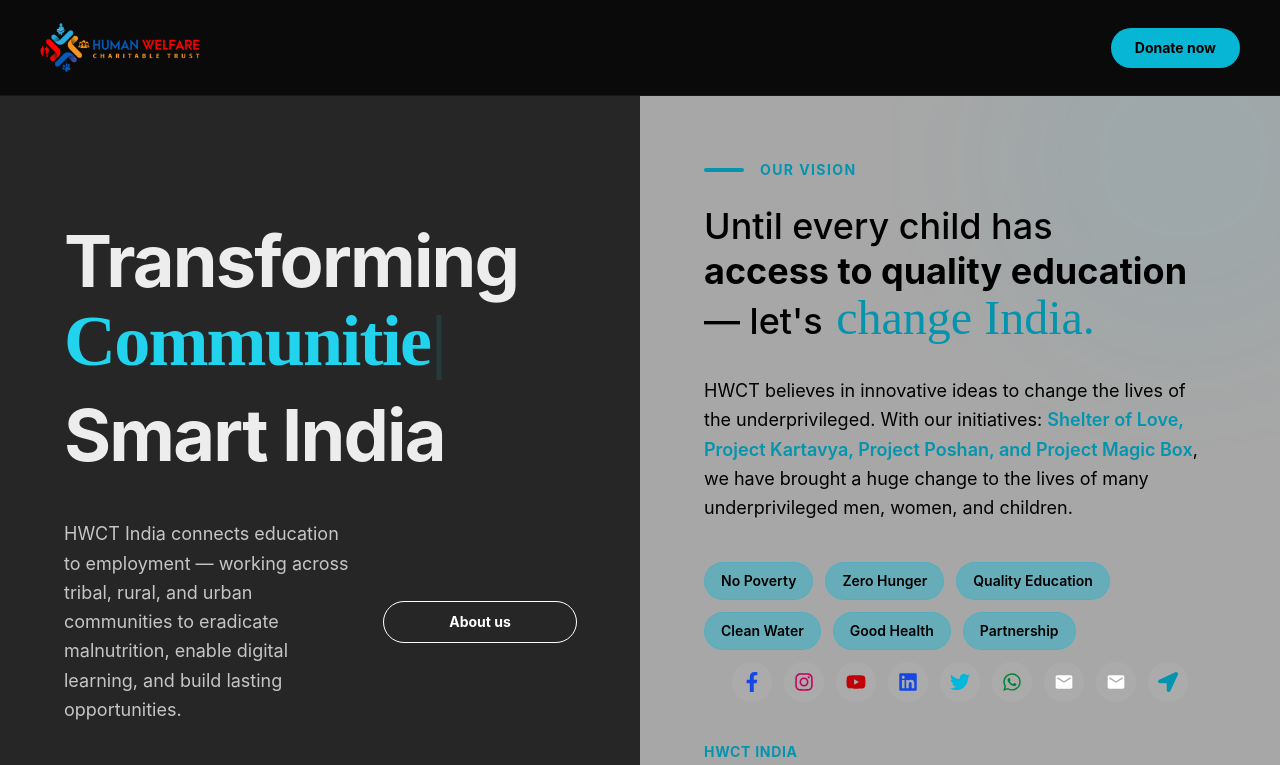
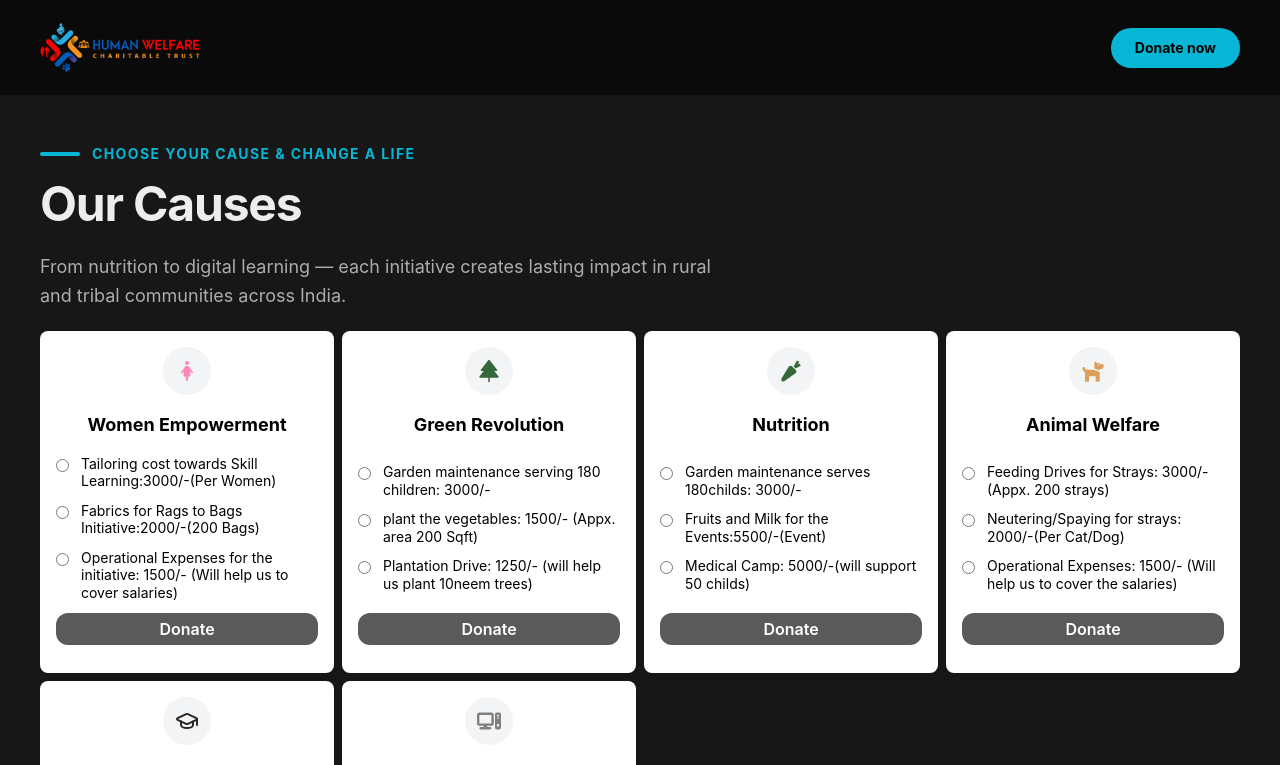
Before and after one commit to Vips43/HWCT_NGO, a React (Vite) app: page / in a window 1280 px wide. Shown: the top 765 px of the page. Built offline with nearby package versions, Linux system fonts and the light colour scheme; no server answers.

Commit message:
backend url

```diff
--- a/package.json
+++ b/package.json
@@ -12,6 +12,7 @@
   "dependencies": {
     "@tailwindcss/vite": "^4.2.2",
     "axios": "^1.14.0",
+    "dotenv": "^17.4.1",
     "line-clamp": "^1.0.0",
     "lucide-react": "^1.7.0",
     "react": "^19.2.4",
--- a/src/App.css
+++ b/src/App.css
@@ -8,3 +8,6 @@
   -ms-overflow-style: none;
   scrollbar-width: none;
 }
+.ll{
+  background-color: #5a5a5a
+}
--- a/src/App.jsx
+++ b/src/App.jsx
@@ -7,12 +7,14 @@
 import "./App.css";
 import Goals from "./pages/Goals";
 import Footer from "./pages/Footer";
+import Causes from "./pages/Causes";
 
 export default function App() {
   return (
     <>
       <main className="">
         <Navbar />
+        <Causes />
         <Home />
 
         <LazySection>
--- a/src/components/Cards.jsx
+++ b/src/components/Cards.jsx
@@ -47,7 +47,7 @@
         </header>
 
         {toggle && (
-          <p className="text-sm leading-relaxed text-main-text/70 line-clamp-5 flex-1">
+          <p className="text-sm leading-tight text-main-text/70 line-clamp-5 flex-1">
             {data.description}
           </p>
         )}
--- /dev/null
+++ b/src/components/CausesCard.jsx
@@ -0,0 +1,83 @@
+import { useState } from "react";
+
+function CausesCard({ cause }) {
+  const [isHovered, setIsHovered] = useState(false);
+  const [selectedAmt, setSelectedAmt] = useState(null);
+
+  const Icon = cause.icon;
+  const color = cause.icClr;
+
+  const iconContainerStyle = {
+    color: isHovered ? "#f3f4f6" : color,
+    backgroundColor: isHovered ? "rgba(255,255,255,0.2)" : "#f3f4f6",
+    padding: "12px",
+    borderRadius: "50%",
+    display: "flex",
+    alignItems: "center",
+    justifyContent: "center",
+    width: "fit-content",
+    transition: "all 0.3s ease",
+  };
+
+  const cardStyle = {
+    backgroundColor: isHovered ? color : "white",
+    color: isHovered ? "#f3f4f6" : "inherit",
+    transition: "all 0.3s 0.2s ease",
+  };
+
+  const btn = {
+    backgroundColor: isHovered ? "rgba(43, 40, 40, 0.4)" : "#5a5a5a",
+    color: "white",
+  };
+
+  const handleChange = (e) => {
+    if (e.target.type === "radio") {
+      const amount = e.target.dataset.amt;
+      setSelectedAmt(amount);
+    }
+  };
+
+  return (
+    <article
+      className="p-4 rounded-lg shadow-sm cursor-default flex flex-col justify-between"
+      style={cardStyle}
+      onMouseEnter={() => setIsHovered(true)}
+      onMouseLeave={() => setIsHovered(false)}
+    >
+      <div className="flex flex-col items-center gap-4">
+        <div style={iconContainerStyle}>
+          <Icon size={24} />
+        </div>
+        <h3 className="font-bold text-lg">{cause.category}</h3>
+      </div>
+
+      <div className="mt-4 space-y-3" onChange={handleChange}>
+        {cause.items.map((item) => (
+          <div key={item.id} className="radio flex items-start gap-3 text-sm">
+            <input
+              type="radio"
+              name={cause.category}
+              id={item.id}
+              data-amt={item.amt}
+              className="mt-1 cursor-pointer"
+              style={{ accentColor: color }}
+            />
+            <label htmlFor={item.id} className="cursor-pointer leading-tight">
+              {item.label}
+            </label>
+          </div>
+        ))}
+      </div>
+
+      <button
+        type="button"
+        className="px-3 py-1 my-3 rounded-xl font-semibold transition-all duration-300"
+        style={btn}
+      >
+        Donate {selectedAmt && ` - ₹${selectedAmt}`}
+      </button>
+    </article>
+  );
+}
+
+export default CausesCard;
--- a/src/data/data.js
+++ b/src/data/data.js
@@ -4,10 +4,13 @@
   PersonStanding,
   BookOpenCheck,
 } from "lucide-react";
-import { FaHandsHoldingChild } from "react-icons/fa6";
-import { FaHandHoldingWater, FaHandsHelping } from "react-icons/fa";
+import { FaHandsHoldingChild, FaComputer } from "react-icons/fa6";
+import { FaHandHoldingWater, FaHandsHelping, FaDog } from "react-icons/fa";
 import { GiMedicines } from "react-icons/gi";
 import { IoFastFoodOutline, IoSchoolOutline } from "react-icons/io5";
+import { GrRestroomWomen } from "react-icons/gr";
+import { IoMdNutrition } from "react-icons/io";
+import { PiTreeEvergreenFill } from "react-icons/pi";
 
 export const DONATION_LINK = `http://human-welfare.org/donation-page/`;
 export const ABOUT_US = `https://human-welfare.org/about-us/`;
@@ -40,25 +43,25 @@
       },
     ],
   },
-  // {
-  //   title: "Covid-19 Relief",
-  //   label: "Medical",
-  //   description:
-  //     "The COVID-19 pandemic is one of the worst health and economic crises in modern history and it continues to require the best of humanity to overcome. Your donation to this fund will help stop COVID-19’s spread and protect us all. Now, more than ever, health workers need our support. As COVID-19 continues to spread, they’re on the front lines at this very moment—in hospitals, clinics, and triage centers around the world—putting themselves at risk to stop this pandemic. We know that health workers need training,",
-  //   img: "/covid-19.jpg",
-  //   donation: "http://human-welfare.org/donation-page/",
-  //   link: "https://human-welfare.org/covid-19-relief/",
-  // },
-  // {
-  //   title: "Project Kartavya",
-  //   label: "career",
-  //   description:
-  //     "Project Kartavya aims to work closely with stakeholders in schools especially teachers and principals to ensure that they create platforms in schools where children have the opportunities to learn about careers from activities like career exhibitions, career clubs and presentations from experts from different sectors. It also engages with the parents to build their capacity in positive parenting skills, exposure to different educational and career options, and the ways to improve the communication with their children. All these initiatives lead to creating a conducive environment at home, school and in the community.",
-  //   img: "/project-kartavya.jpg",
-  //   btnlabel: "Believe in Responsibility",
-  //   donation: "http://human-welfare.org/donation-page/",
-  //   link: "https://human-welfare.org/project-kartavya/",
-  // },
+  {
+    title: "Covid-19 Relief",
+    label: "Medical",
+    description:
+      "The COVID-19 pandemic is one of the worst health and economic crises in modern history and it continues to require the best of humanity to overcome. Your donation to this fund will help stop COVID-19’s spread and protect us all. Now, more than ever, health workers need our support. As COVID-19 continues to spread, they’re on the front lines at this very moment—in hospitals, clinics, and triage centers around the world—putting themselves at risk to stop this pandemic. We know that health workers need training,",
+    img: "/covid-19.jpg",
+    donation: "http://human-welfare.org/donation-page/",
+    link: "https://human-welfare.org/covid-19-relief/",
+  },
+  {
+    title: "Project Kartavya",
+    label: "career",
+    description:
+      "Project Kartavya aims to work closely with stakeholders in schools especially teachers and principals to ensure that they create platforms in schools where children have the opportunities to learn about careers from activities like career exhibitions, career clubs and presentations from experts from different sectors. It also engages with the parents to build their capacity in positive parenting skills, exposure to different educational and career options, and the ways to improve the communication with their children. All these initiatives lead to creating a conducive environment at home, school and in the community.",
+    img: "/project-kartavya.jpg",
+    btnlabel: "Believe in Responsibility",
+    donation: "http://human-welfare.org/donation-page/",
+    link: "https://human-welfare.org/project-kartavya/",
+  },
   {
     title: "Project Poshan",
     label: "NUTRITION",
@@ -216,7 +219,6 @@
     link: "https://human-welfare.org/celebrate-your-happiness-at-the-animal-welfare-centre/",
   },
 ];
-
 export const partner = [
   {
     label:
@@ -239,7 +241,6 @@
     icon: BookOpenCheck,
   },
 ];
-
 export const blogs = [
   {
     title: "“HWCT helps in Distribution of Food”- Kamakshi Verma",
@@ -365,7 +366,6 @@
     link: "https://human-welfare.org/hwct-helps-in-rescuing-cat-alisa-kamakshi-verma/",
   },
 ];
-
 export const goals = [
   {
     label: "No Poverty",
@@ -392,7 +392,6 @@
     icon: IoFastFoodOutline,
   },
 ];
-
 // footer section
 export const initiatives = [
   {
@@ -431,3 +430,142 @@
   },
   { label: "donate", link: "http://human-welfare.org/donation-page/" },
 ];
+
+export const causes = [
+  {
+    category: "Women Empowerment",
+    icon: GrRestroomWomen,
+    icClr: "#FF88BA",
+    items: [
+      {
+        id: "wom1",
+        label: "Tailoring cost towards Skill Learning:3000/-(Per Women)",
+        amt: 3000,
+      },
+      {
+        id: "wom2",
+        label: "Fabrics for Rags to Bags Initiative:2000/-(200 Bags)",
+        amt: 2000,
+      },
+      {
+        id: "wom3",
+        label:
+          "Operational Expenses for the initiative: 1500/- (Will help us to cover salaries)",
+        amt: 1500,
+      },
+    ],
+  },
+  {
+    category: "Green Revolution",
+    icon: PiTreeEvergreenFill,
+    icClr: "#346739",
+    items: [
+      {
+        id: "rev1",
+        label: "Garden maintenance serving 180 children: 3000/-",
+        amt: 3000,
+      },
+      {
+        id: "rev2",
+        label: "plant the vegetables: 1500/- (Appx. area 200 Sqft)",
+        amt: 1500,
+      },
+      {
+        id: "rev3",
+        label: "Plantation Drive: 1250/- (will help us plant 10neem trees)",
+        amt: 1250,
+      },
+    ],
+  },
+  {
+    category: "Nutrition",
+    icon: IoMdNutrition,
+    icClr: "#346739",
+    items: [
+      {
+        id: "nut1",
+        label: "Garden maintenance serves 180childs: 3000/-",
+        amt: 3000,
+      },
+      {
+        id: "nut2",
+        label: "Fruits and Milk for the Events:5500/-(Event)",
+        amt: 5500,
+      },
+      {
+        id: "nut3",
+        label: "Medical Camp: 5000/-(will support 50 childs)",
+        amt: 5000,
+      },
+    ],
+  },
+  {
+    category: "Animal Welfare",
+    icClr: "#DD9E59",
+    icon: FaDog,
+    items: [
+      {
+        id: "res1",
+        label: "Feeding Drives for Strays: 3000/- (Appx. 200 strays)",
+        amt: 3000,
+      },
+      {
+        id: "res2",
+        label: "Neutering/Spaying for strays: 2000/-(Per Cat/Dog)",
+        amt: 2000,
+      },
+      {
+        id: "res3",
+        label:
+          "Operational Expenses: 1500/- (Will help us to cover the salaries)",
+        amt: 1500,
+      },
+    ],
+  },
+
+  {
+    category: "Education",
+    icon: GraduationCap,
+    icClr: "#262626",
+    items: [
+      {
+        id: "edu1",
+        label: "Note Books and stationery for 180 children: 9000/-",
+        amt: 9000,
+      },
+      {
+        id: "edu2",
+        label: "Fees for girl child: 4800/- (Per Child / Yearly Fees)",
+        amt: 4800,
+      },
+      {
+        id: "edu3",
+        label: "Uniforms, shoes and bags: 750/- (Per Child)",
+        amt: 750,
+      },
+    ],
+  },
+  {
+    category: "Digital Learning",
+    icon: FaComputer,
+    icClr: "gray",
+    items: [
+      {
+        id: "dig1",
+        label: "Computers to have the Digital Access: 5000/- (Part Donation)",
+        amt: 5000,
+      },
+      {
+        id: "dig2",
+        label: "Digital Learning: 1500/- (Per Child / Yearly Fees)",
+        amt: 1500,
+      },
+      {
+        id: "dig3",
+        label:
+          "Operational Expenses: 1500/- (Will help us to cover the salaries)",
+        amt: 1500,
+      },
+    ],
+  },
+];
--- /dev/null
+++ b/src/pages/Causes.jsx
@@ -0,0 +1,35 @@
+import React from "react";
+import CausesCard from "../components/CausesCard";
+import { causes } from "../data/data";
+
+function Causes() {
+  return (
+    <section className="bg-main-bg-700 py-12">
+      <header className="px-10">
+        <div className="text-main-text space-y-4 max-w-2xl">
+          <div className="flex items-center gap-3">
+            <div className="h-1 w-10 bg-primary-500 rounded-full"></div>
+            <h2 className="text-primary-500 font-bold uppercase tracking-widest text-sm">
+              Choose Your Cause & Change a Life
+            </h2>
+          </div>
+          <h3 className="text-4xl md:text-5xl font-bold tracking-tight">
+            Our Causes
+          </h3>
+          <p className="text-main-text/70 text-lg leading-relaxed pt-2">
+            From nutrition to digital learning — each initiative creates lasting
+            impact in rural and tribal communities across India.
+          </p>
+        </div>
+      </header>
+
+      <div className="my-5 px-5 md:px-10 grid grid-cols-[repeat(auto-fit,minmax(270px,1fr))] gap-2">
+        {causes.map((c) => (
+          <CausesCard key={c.category} cause={c} causes={causes} />
+        ))}
+      </div>
+    </section>
+  );
+}
+
+export default Causes;
--- a/src/pages/Home.jsx
+++ b/src/pages/Home.jsx
@@ -8,7 +8,10 @@
 function Home() {
   const [data, setData] = useState({});
 
-  const url = `http://localhost:3000`;
+  const url =
+    window.location.hostname === "localhost"
+      ? `http://localhost:3000`
+      : import.meta.env.VITE_BACKEND_URL;
   useEffect(() => {
     const cache = {};
     const getData = async () => {
--- a/src/pages/Projects_Causes.jsx
+++ b/src/pages/Projects_Causes.jsx
@@ -15,7 +15,7 @@
         id="projects"
         className="bg-main-bg-600 w-full py-16 px-6 md:px-12 lg:px-16"
       >
-        <div className="max-w-7xl mx-auto space-y-12">
+        <div className="mx-auto space-y-12">
           <div className="text-main-text space-y-4 max-w-2xl">
             <div className="flex items-center gap-3">
               <div className="h-1 w-10 bg-primary-500 rounded-full"></div>
@@ -35,7 +35,7 @@
           <ul className="grid grid-cols-[repeat(auto-fit,minmax(300px,1fr))] gap-3 lg:gap-8">
             {data?.map((d, index) => (
               <li key={d.id || index} className="flex h-full">
-                <Cards data={d} />
+                {/* <Cards data={d} /> */}
               </li>
             ))}
           </ul>
```
Also changed, not shown: 2 other files (tests, documents, lock files or other folders).
